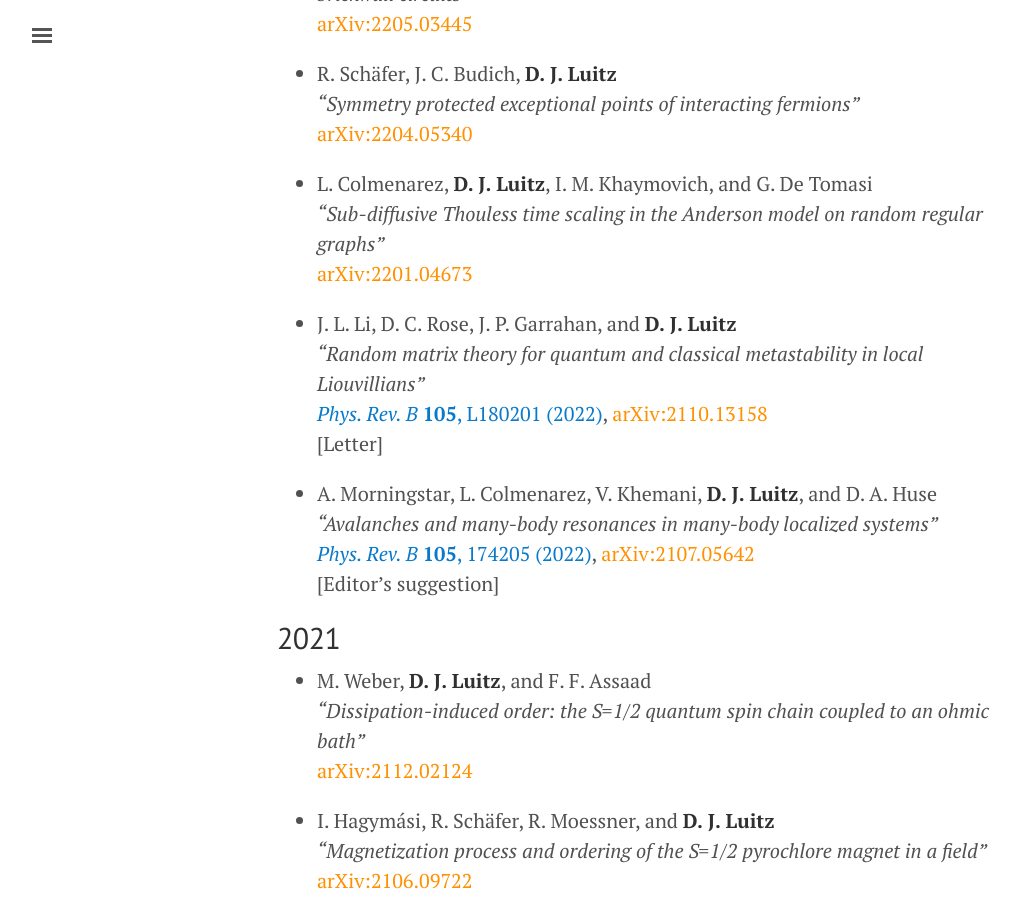
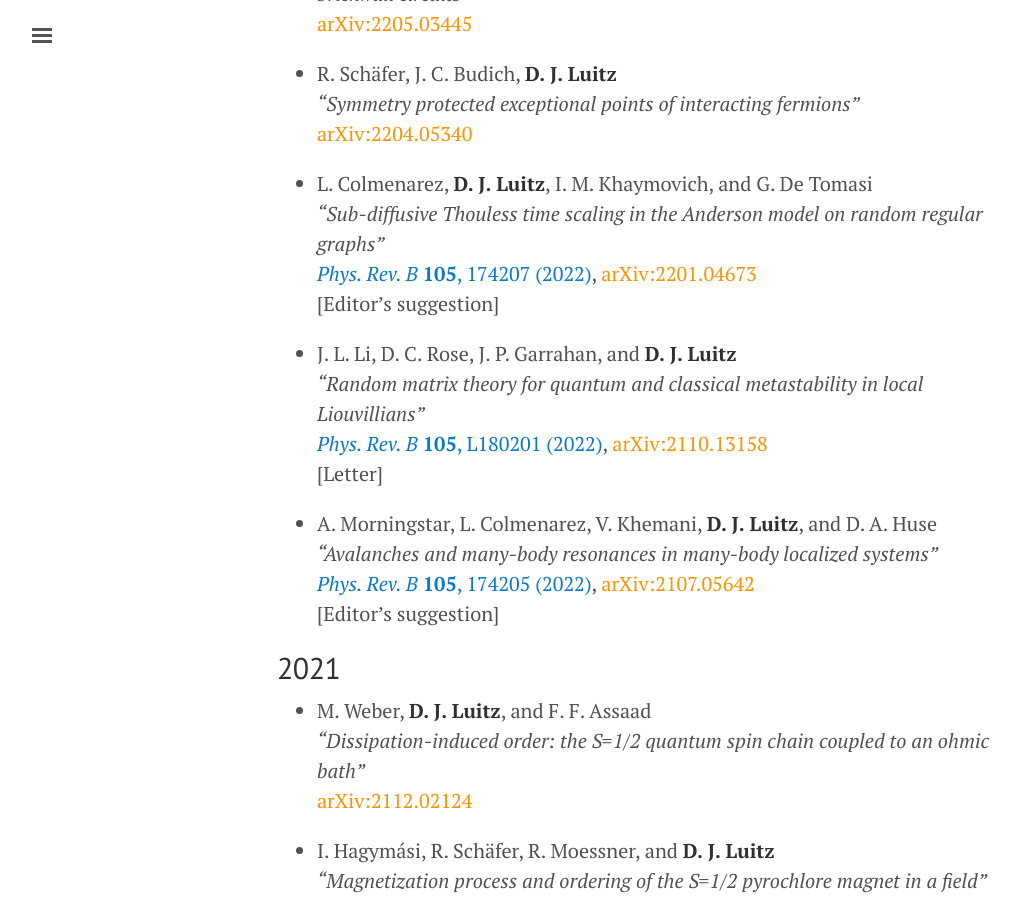
Before and after one commit to dluitz/dluitz.github.io, a Jekyll site: the page built from publications.md, in a window 1280 px wide and 900 px high, scrolled down 431 px. Shown: the whole window, without its empty margins (3-1023 px from the left). Built offline with Jekyll 4.4.1, drawn with Linux system fonts in a browser that asks for light colours.

Commit message:
[publications]

```diff
--- a/publications.md
+++ b/publications.md
@@ -22,7 +22,8 @@ My ORCID is [0000-0003-0099-5696](https://orcid.org/0000-0003-0099-5696).
 
 + L. Colmenarez, **D. J. Luitz**, I. M. Khaymovich, and G. De Tomasi
 *"Sub-diffusive Thouless time scaling in the Anderson model on random regular graphs"*
-[arXiv:2201.04673](https://arxiv.org/abs/2201.04673){:class='arxiv'}
+[*Phys. Rev. B* **105**, 174207 (2022)](https://journals.aps.org/prb/abstract/10.1103/PhysRevB.105.174207){:class='pub'}, [arXiv:2201.04673](https://arxiv.org/abs/2201.04673){:class='arxiv'}
+[Editor's suggestion]
 
 
 + J. L. Li, D. C. Rose, J. P. Garrahan, and **D. J. Luitz**
```
